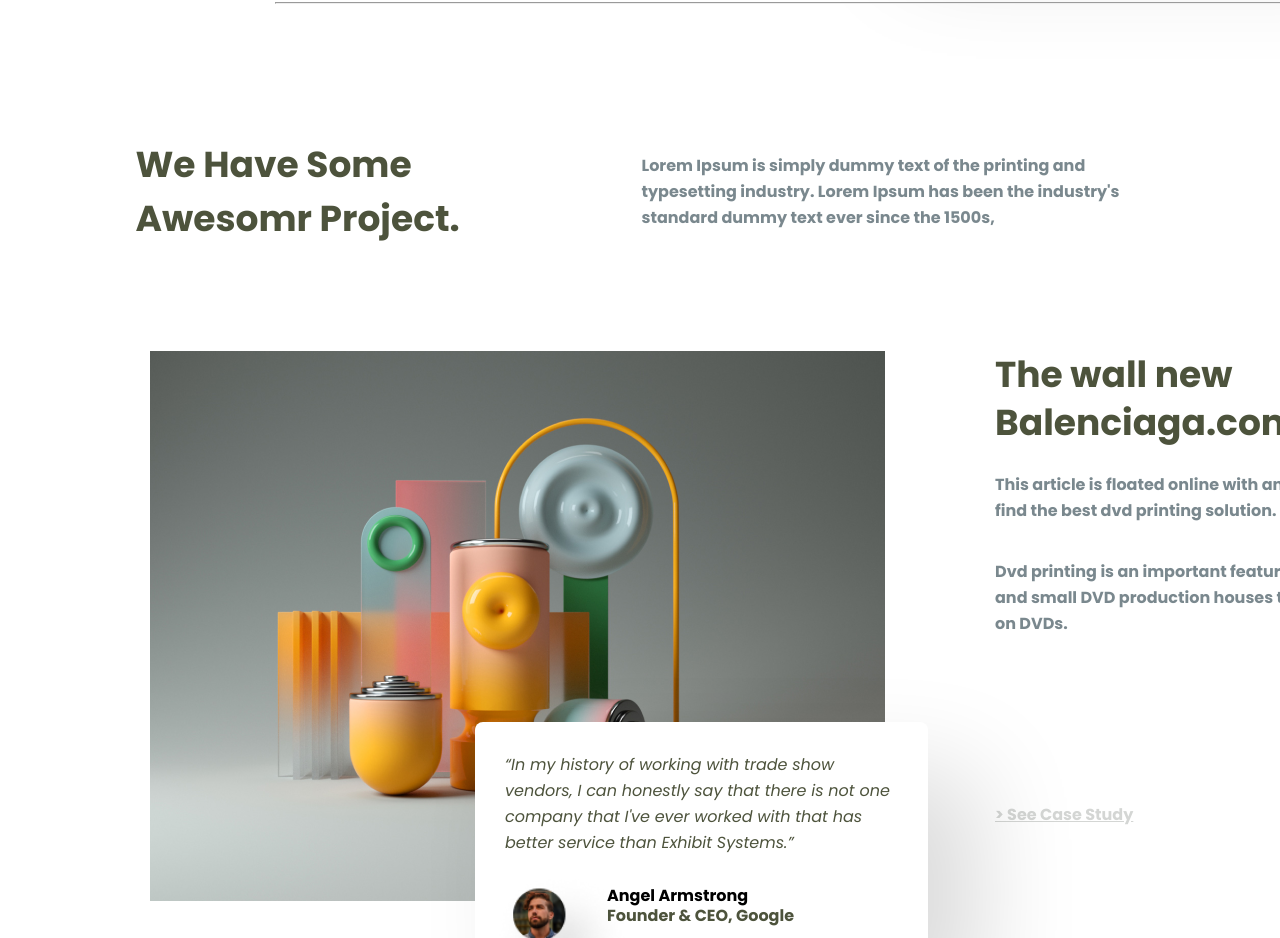
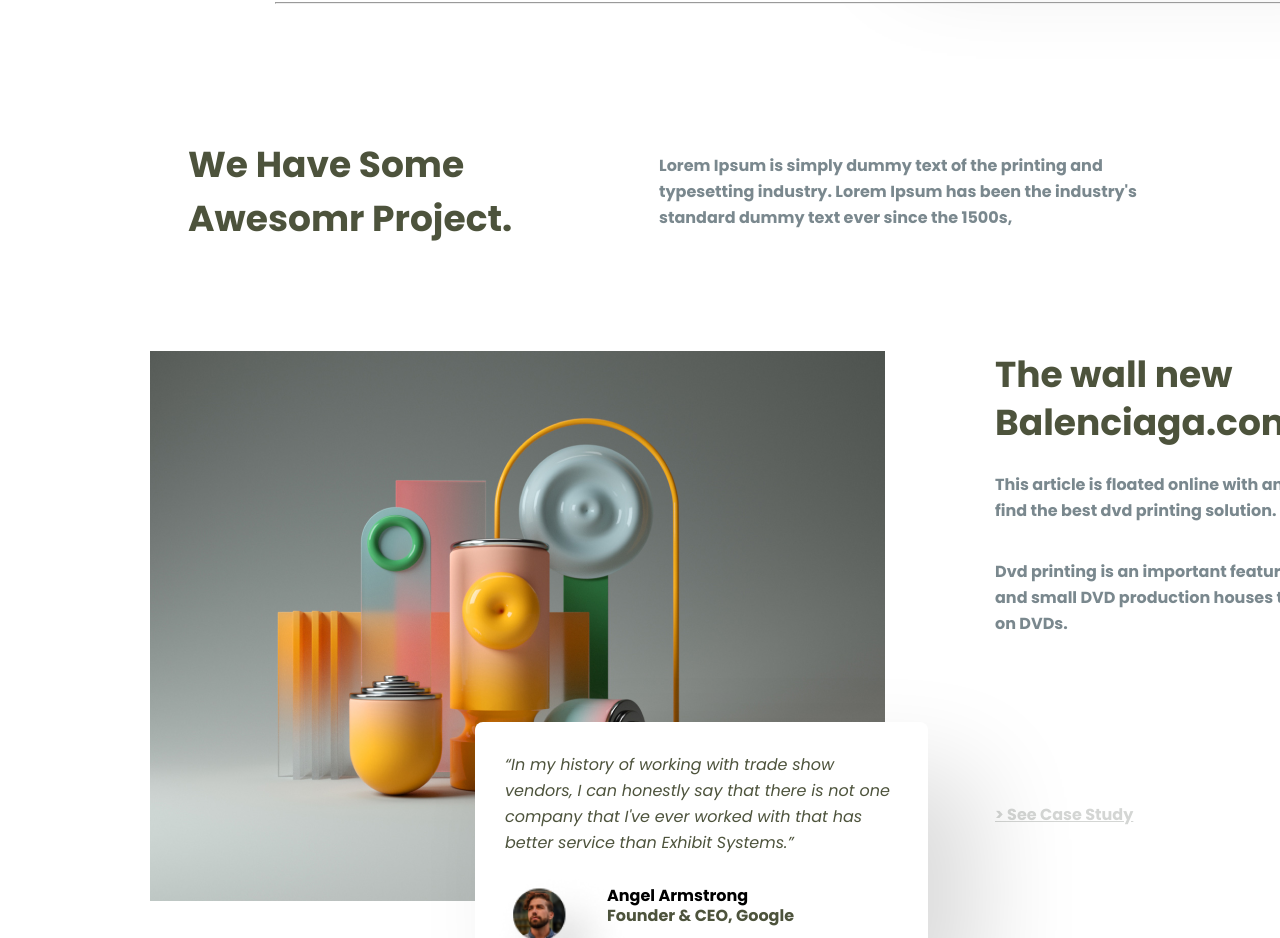
Before and after one commit to YuraFLex/webovio, a plain HTML site: page index.html in a window 1280 px wide. Shown: the part 1560-2498 px from the top of the page. Drawn offline with Linux system fonts and the light colour scheme.

Commit message:
Update styles.css

```diff
--- a/css/styles.css
+++ b/css/styles.css
@@ -232,7 +232,7 @@ body {
   justify-content: space-around;
   margin-top: 280px;
   align-items: center;
-  padding-left: 100px;
+  padding-left: 170px;
   padding-right: 85px;
   margin-bottom: 105px;
 }
```
